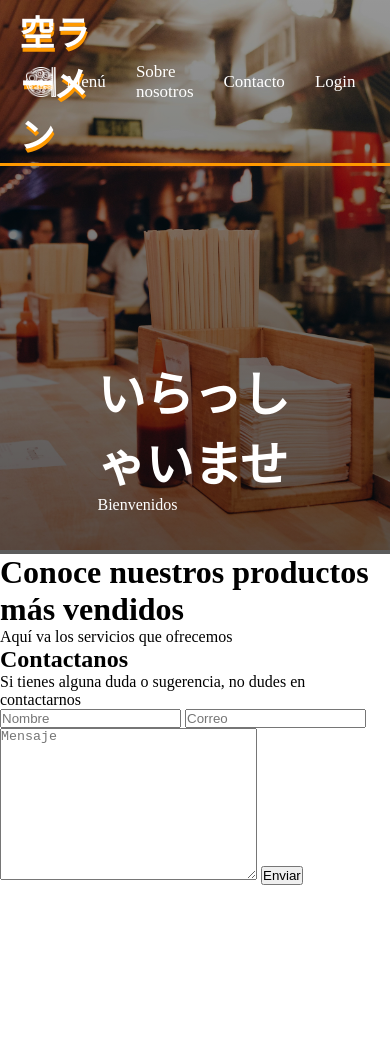
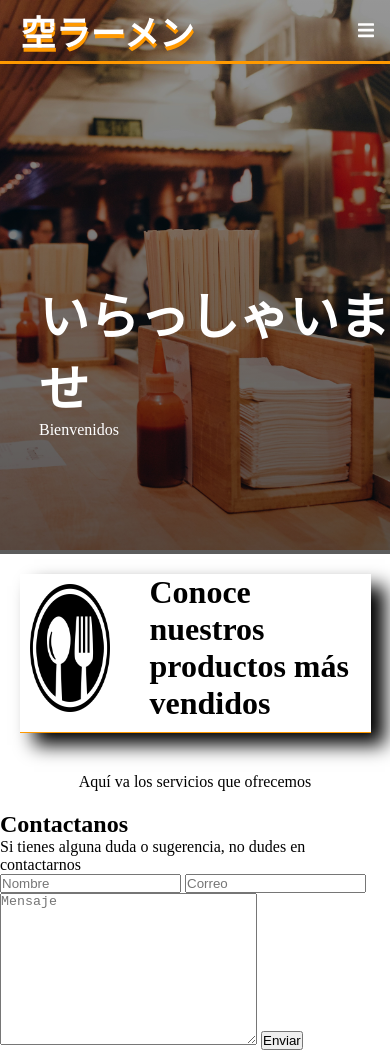
Before and after one commit to piaramirez/ramen, a PHP site: page /soraRamen/ in a window 390 px wide. Before the commit the page ends 885 px from the top, so only its background shows below. Run offline with PHP 8.4, Linux system fonts and the light colour scheme; data that the repository does not hold is empty.

Commit message:
Yerminamos de maquetar home responsivo

```diff
--- /dev/null
+++ b/Assets/JS/js.js
@@ -0,0 +1,24 @@
+window.addEventListener('scroll', function() {
+    var menu = document.getElementById('Menu');
+    var itemListnav = document.querySelector('.itemListnav'); // Utiliza querySelector para seleccionar por clase
+    if (window.scrollY > 100) {
+      menu.style.backgroundColor = '#000000';
+      itemListnav.style.backgroundColor = '#000000';
+    } else {
+      menu.style.backgroundColor = 'transparent';
+      itemListnav.style.backgroundColor = 'transparent'; // Asegúrate de restaurar el color transparente cuando el menú no está fijo
+    }
+});
+
+document.addEventListener('DOMContentLoaded', function() {
+    const menuBurger = document.getElementById('checkBurger');
+    menuBurger.addEventListener('click', function() {
+        if (menuBurger.checked) { // Cambia a menuBurger
+            const itemListnav = document.querySelector('.itemListnav');
+            itemListnav.style.display = 'flex';
+        } else {
+            const itemListnav = document.querySelector('.itemListnav');
+            itemListnav.style.display = 'none';
+        }
+    });
+});
--- a/Assets/Style/style.css
+++ b/Assets/Style/style.css
@@ -85,6 +85,57 @@ display: flex;
     width: 30px;
     margin-right: 10px;
 }
+/** Menu de hamburguesa/Responsive **/
+.checkBurger{
+    display: none;
+}
+.nav__toggle{
+    position: absolute;
+    cursor: pointer;
+    margin: 01rem;
+    right: 0;
+}
+.nav__toggle svg {
+    width: 1rem;
+    fill: #fff;
+  }
+  .nav__toggle .closeMenuBurger {
+    display: none;
+  }
+  .nav__toggle .closeMenuBurger, .nav__toggle .menuBurger {
+    margin-top: 0.3rem;
+  }
+
+  .nav__toggle {
+    display: none;
+  }
+  @media only screen and (max-width: 560px) {
+
+    .nav__toggle {
+        display: block;
+      }
+    .logoMenu , .itemMenu{
+        width: 50%;
+    }
+    .itemListnav {
+        display: none;
+        position: absolute;
+        top: 100%;
+        right: 0;
+        width: 50%;
+        flex-direction: column;
+        background-color: transparent;
+        border:1px solid var(--colorComplementario)
+    }
+    .item{
+        width: 100%;
+        display: flex;
+        justify-content: center;
+        align-items: center;
+        border-bottom: 1px solid var(--colorComplementario);
+    }
+
+  }
 /*Empezamos a maquetar home*/
 .imgCabecera{
     position: relative;
@@ -104,9 +155,7 @@ display: flex;
     opacity: 0.8;
 }
 .imgCabecera h1{
-
-    font-size: 48px;
-
+    font-size: 50px;
 }
 .inicioPreubas{
     position: absolute;
@@ -116,3 +165,45 @@ display: flex;
     z-index: 1;
    color: #fff;
 }
+.ProductosyServiciosHome{
+    display: flex;
+    align-items: center;
+    justify-content: center;
+    align-items: center;
+    flex-wrap: wrap;
+    margin: 20px 0;
+}
+.imgTituloInicio{
+    display: flex;
+    justify-content: center;
+    width: 90%;
+    margin: 0 auto;
+    padding-bottom: 10px;
+    border-bottom: 1px solid var(--colorComplementario);
+    box-shadow: 14px 12px 18px;
+}
+.imgTituloInicio img{
+    width: 100px;
+    padding: 10px;
+}
+.imgTituloInicio h1{
+    align-content: center;
+    margin-left: 30px;
+}
+.barraProductos{
+    width: 96%;
+    margin: 20px auto;
+    display: flex;
+    flex-wrap: wrap;
+}
+.cardProductos{
+
+}
+@media only screen and (max-width: 560px) {
+    .inicioPreubas{
+        right: 0;
+        width: 90%;
+        transform: none;
+    }
+
+}
--- a/Views/Estructura/menu.php
+++ b/Views/Estructura/menu.php
@@ -1,10 +1,19 @@
-<nav class="menu-principal">
+<nav class="menu-principal" id="Menu">
+    <input type="checkbox" class="checkBurger" id="checkBurger">
+    <label for="checkBurger" class="nav__toggle">
+    <svg class="menuBurger" viewBox="0 0 448 512" width="100" title="bars" id="menuBurger">
+      <path d="M16 132h416c8.837 0 16-7.163 16-16V76c0-8.837-7.163-16-16-16H16C7.163 60 0 67.163 0 76v40c0 8.837 7.163 16 16 16zm0 160h416c8.837 0 16-7.163 16-16v-40c0-8.837-7.163-16-16-16H16c-8.837 0-16 7.163-16 16v40c0 8.837 7.163 16 16 16zm0 160h416c8.837 0 16-7.163 16-16v-40c0-8.837-7.163-16-16-16H16c-8.837 0-16 7.163-16 16v40c0 8.837 7.163 16 16 16z" />
+    </svg>
+    <svg class="closeMenuBurger" viewBox="0 0 384 512" width="100" title="times">
+        <path d="M242.72 256l100.07-100.07c12.28-12.28 12.28-32.19 0-44.48l-22.24-22.24c-12.28-12.28-32.19-12.28-44.48 0L176 189.28 75.93 89.21c-12.28-12.28-32.19-12.28-44.48 0L9.21 111.45c-12.28 12.28-12.28 32.19 0 44.48L109.28 256 9.21 356.07c-12.28 12.28-12.28 32.19 0 44.48l22.24 22.24c12.28 12.28 32.2 12.28 44.48 0L176 322.72l100.07 100.07c12.28 12.28 32.2 12.28 44.48 0l22.24-22.24c12.28-12.28 12.28-32.19 0-44.48L242.72 256z" />
+    </svg>
+</label>
         <div class="estructura-menu">
             <div class="logoMenu">
               <a href="home"> <p>空ラーメン</p></a>
             </div>
             <div class="itemMenu">
-                <ul class="itemListnav">
+                <ul class="itemListnav" id="itemListnav">
                     <div class="item">
                     <a href="Menu"><div><img src="Assets/Img/Iconos/ramen.png" alt="Icono de platillos" class="iconosMenu"> Menú</div></a>
                     </div>
--- a/Views/home.php
+++ b/Views/home.php
@@ -20,21 +20,21 @@
         </div>
     </div>
     <main class="ProductosyServiciosHome">
-        <div class="">
+        <div class="imgTituloInicio">
+           <img src="<?php echo media(); ?>Img/Iconos/cubiertos.png" alt="Ícono de cubiertos">
            <h1>Conoce nuestros productos más vendidos</h1>
         </div>
+    <div class="barraProductos">
     <?php foreach ($data['page_productos'] as $productosI) { ?>
-           <div class="">
+            <div class="cardProductos">
             <img src="<?php echo $productosI['fotoProducto'] ?>" alt="">
                 <h2><?php echo $productosI['nombreProducto'] ?></h2>
                 <p><?php echo $productosI['descripcionProducto'] ?></p>
                 <p><?php echo $productosI['precioProducto'] ?></p>
 
             </div>
-    <?php
-    }
-
-    ?>
+        <?php } ?>
+    </div>
     <div class="servicios">
         Aquí va los servicios que ofrecemos
     </div>
@@ -51,6 +51,6 @@
         </form>
     </div>
 
-
+<script src="Assets/JS/js.js"></script>
 </body>
 </html>
```
Also changed, not shown: Assets/Img/Iconos/cubiertos.png (added). Lines whose indentation alone changed are shown as unchanged.
